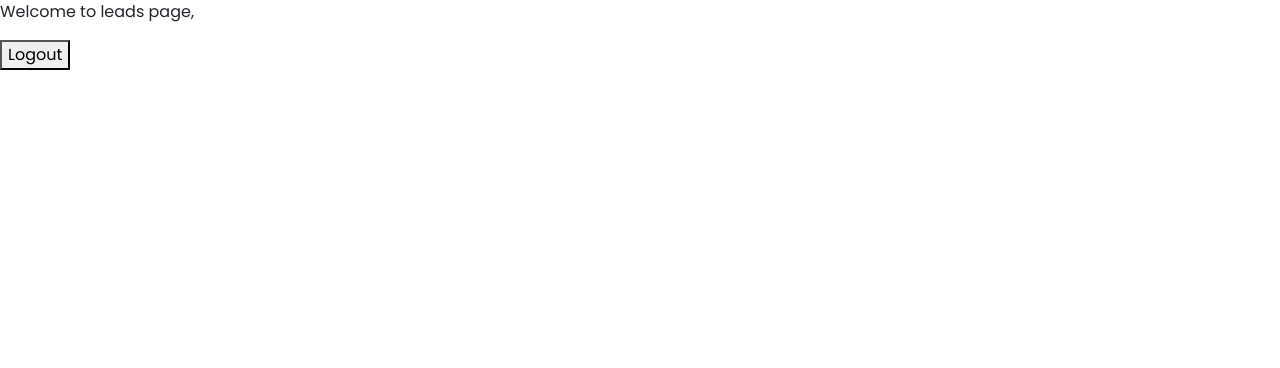
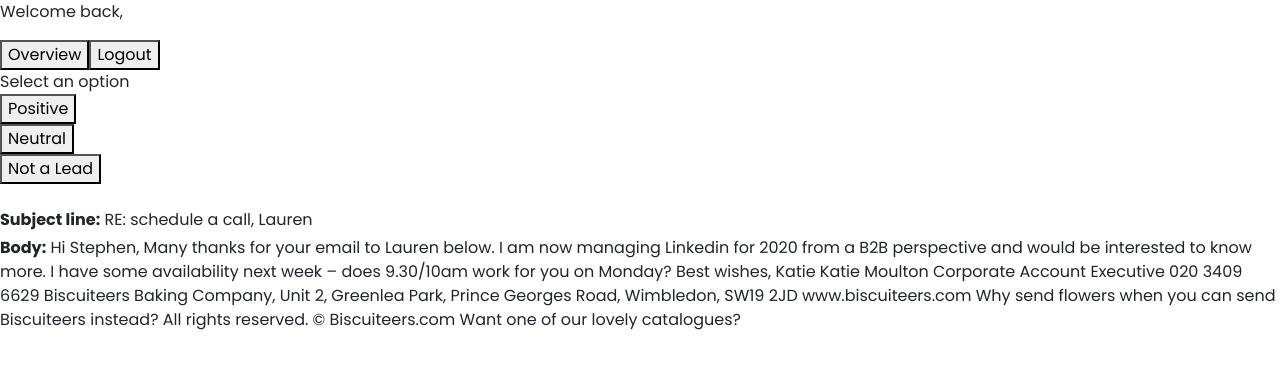
Before and after one commit to DaianaTN/emails-screening-React-project, a React (Create React App) app: page /leads in a window 1280 px wide. Shown: the top 368 px of the page. Built offline with nearby package versions, Linux system fonts and the light colour scheme.

Commit message:
login page completed, leads structure page started, database completed

```diff
--- a/src/App.js
+++ b/src/App.js
@@ -6,6 +6,7 @@
 import { LeadsPage } from "./pages/LeadsPage";
 import userData from "./data/users.json";
 import { setUserStatus } from "./utils/setUserStatus";
+import emailsData from "./data/leads.json";
 
 const App = () => {
   const navigate = useNavigate();
@@ -25,6 +26,7 @@
     }
   }, []);
 
+  //logout button function
   const logout = () => {
     setUserStatus(loggedInUserId, "inactive");
     setLoggedInUserId(undefined);
@@ -34,6 +36,7 @@
   return (
     <div className="App">
       <Routes>
+        {/* Login page */}
         <Route
           path="/"
           element={
@@ -41,6 +44,7 @@
           }
         />
 
+        {/* Emails screening page */}
         <Route
           path="/leads"
           element={
@@ -48,10 +52,12 @@
               users={users}
               loggedInUserId={loggedInUserId}
               logout={logout}
+              emails={emailsData}
             />
           }
         />
 
+        {/* 404 Page */}
         <Route path="*" element={<Page404 />} />
 
         {/* <Route path="/leads/:emailId" element={<Emails />} /> */}
--- a/src/components/Header.jsx
+++ /dev/null
@@ -1,4 +0,0 @@
-import { useState } from "react";
-import styles from "./Header.module.css";
-import Container from "react-bootstrap/Container";
-import { Link } from "react-router-dom";
--- a/src/pages/LeadsPage.jsx
+++ b/src/pages/LeadsPage.jsx
@@ -1,11 +1,107 @@
-export const LeadsPage = ({ users, loggedInUserId, logout }) => {
+import { useEffect, useState } from "react";
+import { useNavigate } from "react-router-dom";
+// import Countdown from "../components/Countdown";
+
+export const LeadsPage = ({ users, loggedInUserId, logout, emails }) => {
   const user = users[loggedInUserId] || { name: "" };
+  const navigate = useNavigate();
+  const [emailIndex, setEmailIndex] = useState(0);
+
+  const fetchNextEmail = () => {
+    const nextIndex = emailIndex + 1;
+    if (nextIndex < emails.length) {
+      setEmailIndex(nextIndex);
+    }
+  };
+
+  //select option function
+  const selectOption = option => {
+    if (option === 1) {
+      let retrievedString = localStorage.getItem("emails");
+      let parsedObject = JSON.parse(retrievedString);
+      parsedObject[emailIndex].status = "positive";
+      let modifiedndstrigifiedForStorage = JSON.stringify(parsedObject);
+      localStorage.setItem("emails", modifiedndstrigifiedForStorage);
+
+      // setEmail(parsedObject);
+      fetchNextEmail();
+    } else if (option === 2) {
+      let retrievedString = localStorage.getItem("emails");
+      let parsedObject = JSON.parse(retrievedString);
+      parsedObject[emailIndex].status = "neutral";
+      let modifiedndstrigifiedForStorage = JSON.stringify(parsedObject);
+      localStorage.setItem("emails", modifiedndstrigifiedForStorage);
+      // setEmail(parsedObject);
+      fetchNextEmail();
+    } else {
+      let retrievedString = localStorage.getItem("emails");
+      let parsedObject = JSON.parse(retrievedString);
+      parsedObject[emailIndex].status = "not a lead";
+      let modifiedndstrigifiedForStorage = JSON.stringify(parsedObject);
+      localStorage.setItem("emails", modifiedndstrigifiedForStorage);
+      // setEmail(parsedObject);
+      fetchNextEmail();
+    }
+  };
+
+  console.log(emails);
+  console.log(emailIndex);
+
   return (
     <>
-      <p>Welcome to leads page, {user.name}</p>
+      <p>Welcome back, {user.name}</p>
+
+      {/* nav to overview page */}
+      <button
+        type="button"
+        onClick={() => {
+          navigate("/overview");
+        }}
+      >
+        Overview
+      </button>
+
+      {/* logout button */}
       <button type="button" onClick={logout}>
         Logout
       </button>
+
+      {/* timer
+      <div>Time Left: {Countdown} seconds</div> */}
+
+      {/* Lead screening form */}
+      <form>
+        {/* options */}
+        <label>Select an option</label>
+        <div>
+          <div>
+            <button type="button" onClick={() => selectOption(1)}>
+              Positive
+            </button>
+          </div>
+          <div>
+            <button type="button" onClick={() => selectOption(2)}>
+              Neutral
+            </button>
+          </div>
+          <div>
+            <button type="button" onClick={() => selectOption(3)}>
+              Not a Lead
+            </button>
+          </div>
+        </div>
+        {/* email */}
+        <div>
+          <div className="mt-4">
+            {" "}
+            <strong>Subject line:</strong> {emails[emailIndex].subject}
+          </div>
+          <div className="mt-1">
+            {" "}
+            <strong>Body:</strong> {emails[emailIndex].body}
+          </div>
+        </div>
+      </form>
     </>
   );
 };
--- a/src/pages/LoginForm.jsx
+++ b/src/pages/LoginForm.jsx
@@ -7,10 +7,12 @@
   const [selectedUser, setSelectedUser] = useState();
   const navigate = useNavigate();
 
+  //store the selected user in the state
   const handleChange = event => {
     setSelectedUser(event.target.value);
   };
 
+  //find out the selected user status and act accordingly
   const handleClickLogin = () => {
     const selectedUserStatus = getUserStatus(selectedUser);
     if (selectedUserStatus === "active") {
@@ -23,7 +25,7 @@
   };
 
   return (
-    <div className="login">
+    <div>
       <form>
         <label>Select a user</label>
         <select onChange={handleChange}>
--- a/src/utils/initDatabase.js
+++ b/src/utils/initDatabase.js
@@ -2,6 +2,7 @@
 import emailData from "../data/leads.json";
 
 export const initDatabase = () => {
+  // login users database
   if (localStorage.getItem("users")) {
     console.log(
       "we already have users!",
@@ -12,6 +13,7 @@
     localStorage.setItem("users", JSON.stringify(userData));
   }
 
+  // emails database
   if (localStorage.getItem("emails")) {
     console.log(
       "we already have emails!",
```
